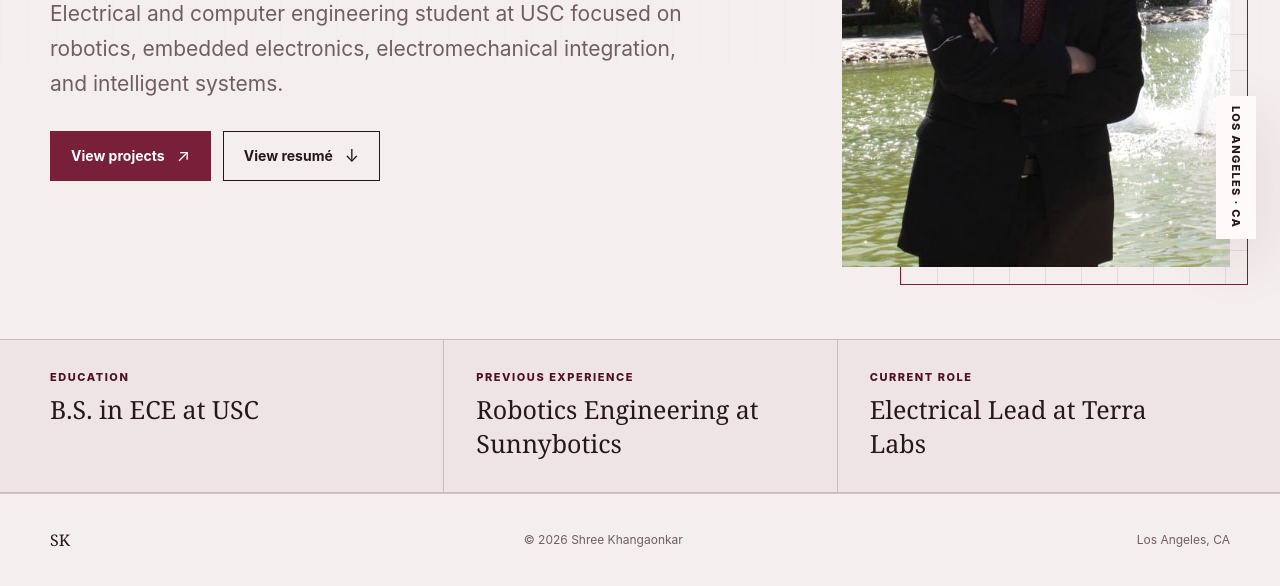
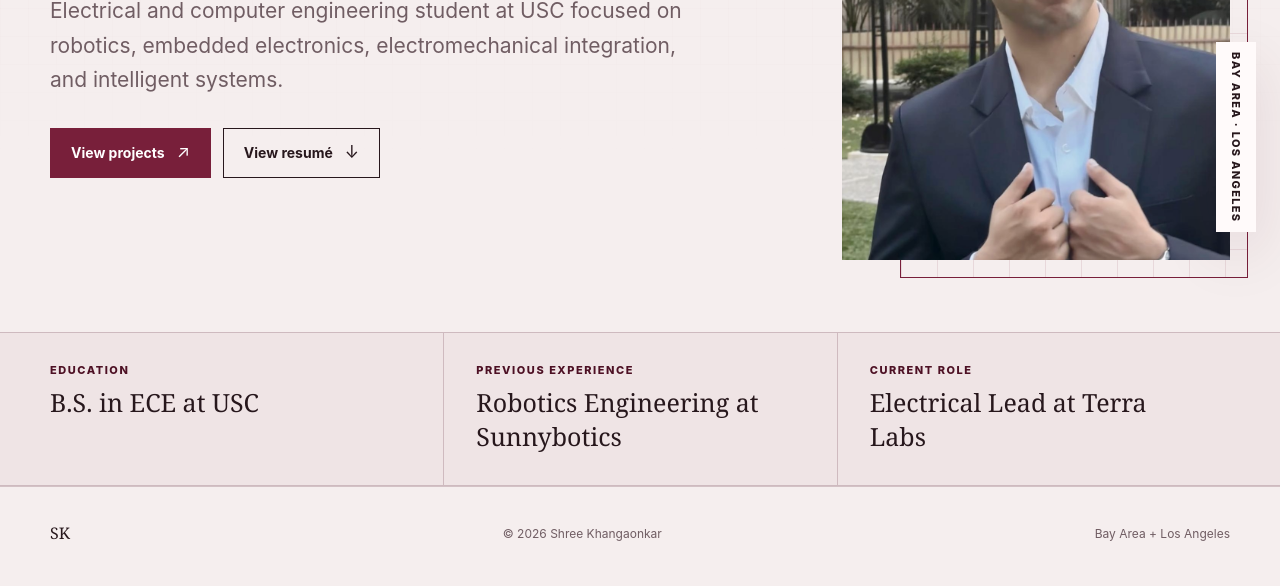
Before and after one commit to reachshreek/reachshreek.github.io, a plain HTML site: page index.html in a window 1280 px wide. Shown: the part 468-1054 px from the top of the page. Drawn offline with Linux system fonts and the light colour scheme.

Commit message:
updates!

```diff
--- a/index.html
+++ b/index.html
@@ -10,9 +10,9 @@
 <main id="main-content">
   <section class="hero">
     <div class="hero-copy reveal"><p class="eyebrow">Robotics · Embedded Systems · ECE</p><h1 class="display-title">Shree<br><span>Khangaonkar</span></h1><p class="lede hero-intro">Electrical and computer engineering student at USC focused on robotics, embedded electronics, electromechanical integration, and intelligent systems.</p><div class="button-row"><a class="button primary" href="/projects">View projects</a><a class="button download" href="/Shree_Resume.pdf" target="_blank" rel="noopener noreferrer">View resum&eacute;</a></div></div>
-    <div class="hero-portrait reveal"><img src="img/shreepic.jpeg" alt="Shree Khangaonkar standing beside a fountain" width="508" height="759"><span class="image-label">Los Angeles · CA</span></div>
+    <div class="hero-portrait reveal"><img src="img/shreepic2.jpeg" alt="Shree Khangaonkar outdoors in a suit jacket" width="1600" height="1507"><span class="image-label">Bay Area · Los Angeles</span></div>
   </section>
   <section class="focus-strip" aria-label="Education and experience"><div class="focus-grid"><div class="focus-item"><span>Education</span><strong>B.S. in ECE at USC</strong></div><div class="focus-item"><span>Previous experience</span><strong>Robotics Engineering at Sunnybotics</strong></div><div class="focus-item"><span>Current role</span><strong>Electrical Lead at Terra Labs</strong></div></div></section>
 </main>
-<footer class="site-footer"><div class="footer-shell"><span class="footer-mark">SK</span><span>© <span data-year></span> Shree Khangaonkar</span><span>Los Angeles, CA</span></div></footer>
+<footer class="site-footer"><div class="footer-shell"><span class="footer-mark">SK</span><span>© <span data-year></span> Shree Khangaonkar</span><span>Bay Area + Los Angeles</span></div></footer>
 </body></html>
```
Also changed, not shown: aboutme.html (+2 -2 lines), contact.html (+1 -1 lines), projects.html (+1 -1 lines), img/shreepic2.jpeg (added).
